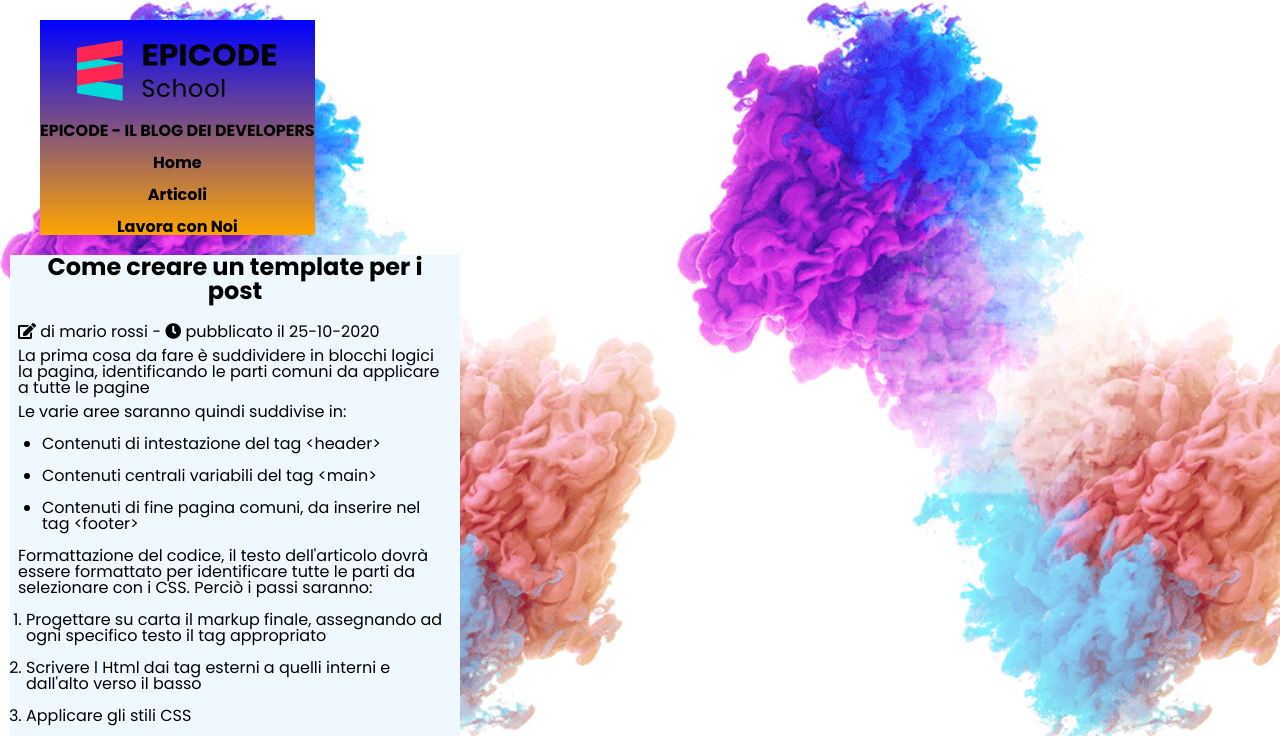
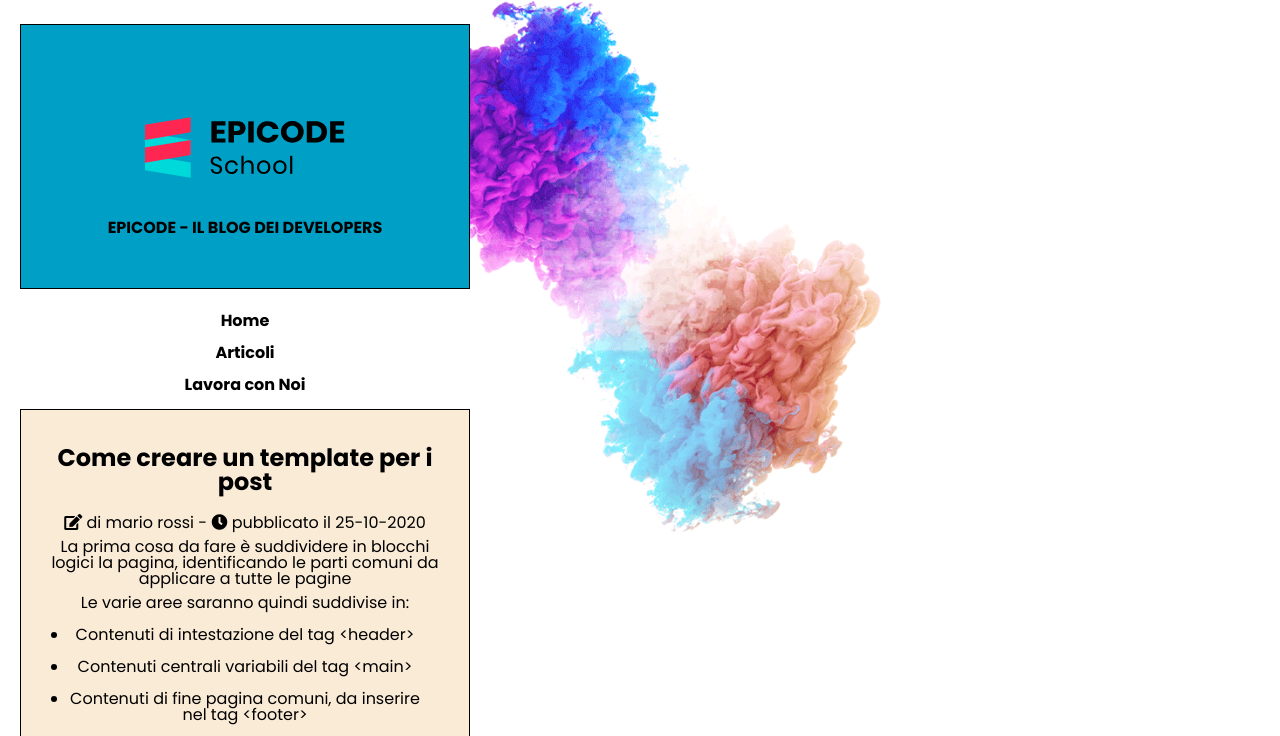
Before and after one commit to marcocodd/U1-W1-D4, a plain HTML site: page index.html in a window 1280 px wide. Shown: the top 736 px of the page. Drawn offline with Linux system fonts and the light colour scheme.

Commit message:
modificaHeadMain

```diff
--- a/assets/css/style.css
+++ b/assets/css/style.css
@@ -1,13 +1,21 @@
+
 /* IMPOSTAZIONI GENERALI */
+
 @import url('https://fonts.googleapis.com/css2?family=Poppins:wght@200;300;400;700&display=swap');
 body{font-family: 'Poppins', sans-serif;}
 body{
 background-image: url(/assets/img/sfondo.png);
-background-repeat: repeat;
+background-repeat: no-repeat;
 background-size: contain;
+background-position: center;
+text-align: center;}
 
-margin: 10px;}
-h1{font-weight: 800
+body{width: 450px;
+    height: 500px;
+    margin: 20px
+    ;text-align: center;}
+
+    h1{font-weight: 800
     ;font-size: 1.5em;
 margin: 20px;
 text-align: center;}
@@ -19,33 +27,58 @@ h2{font-weight: bold;}
 ul{margin: 1em;
 list-style:disc;}
 li{margin:1em}
-main{background-color: aliceblue;}
+
+.divbody{background-color: aqua ;
+margin: 1em;
+padding: 10px;
+border: solid 1px black;
+box-sizing: border-box
+;}
 
 /* HEADER */
 .nostyleitem{list-style: none;}
-#LogoID{height: 100px;
+#LogoID{
+
+   padding: 20px;
+    margin-left: 30px;
+    margin-right: 30px;
+    height: 100px;
 width: 200px;
+height: 100px;
+text-align: center;
 }
-#Divheader{background-image:linear-gradient(blue, orange);
-max-width: max-content;
-text-align: center;}
-header{margin: 10px;}
 
+
+
+header    {background: rgb(0,160,198);
+    background: linear-gradient(blue white);
+    text-align: center;
+    text-transform: uppercase;
+    margin-bottom: 1.5em;
+    margin-top: 1.5em;
+    padding: 2em 1.5em;
+border: solid 1px black ;}
 
 /* MAIN */
 
-#MainID{width: 450px
-    ;height: 500px;
-box-sizing: border-box;
-;}
+#MainID
+{box-sizing: border-box;
+border: solid 1px black;
+padding: 1em;
+text-align: center;
+background-color: antiquewhite;}
+
 ol{list-style: decimal;}
 /* ELEMENTI NEL MAIN - ARTICLE */
 
 /* TABELLE */
+table{margin: 1.5em;
+
+}
 .tabella{border-bottom: solid 1px blue}
 .trtitoli{background-color: aqua;
 }
-.tdtabella{border: solid 1px;}
+.tdtabella{border-top: solid 1px;}
 .td3{background-color: lightgray;}
 /* FORM */
 form{margin: 2em;}
--- a/index.html
+++ b/index.html
@@ -20,13 +20,15 @@
       <div id="Divheader">
         <img id="LogoID" src="./assets/img/logo.svg" />
         <h2 class="h2">EPICODE - IL BLOG DEI DEVELOPERS</h2>
-        <ul>
-          <li class="nostyleitem"><h2>Home</h2></li>
-          <li class="nostyleitem"><h2>Articoli</h2></li>
-          <li class="nostyleitem"><h2>Lavora con Noi</h2></li>
-        </ul>
       </div>
     </header>
+    <nav>
+      <ul>
+        <li class="nostyleitem"><h2>Home</h2></li>
+        <li class="nostyleitem"><h2>Articoli</h2></li>
+        <li class="nostyleitem"><h2>Lavora con Noi</h2></li>
+      </ul>
+    </nav>
 
     <main id="MainID">
       <h1 class="h1">Come creare un template per i post</h1>
@@ -103,7 +105,7 @@
         come loro:
       </p>
       <iframe
-        width="450"
+        width="400"
         height="300"
         src="https://www.youtube.com/embed/JG0n0xRfdac?si=NKKn2rneEE-JoyqX"
         title="YouTube video player"
```
